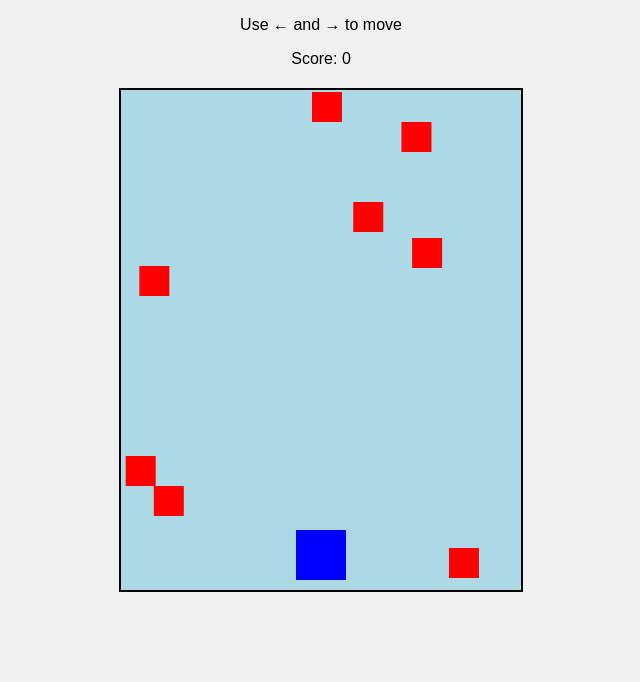
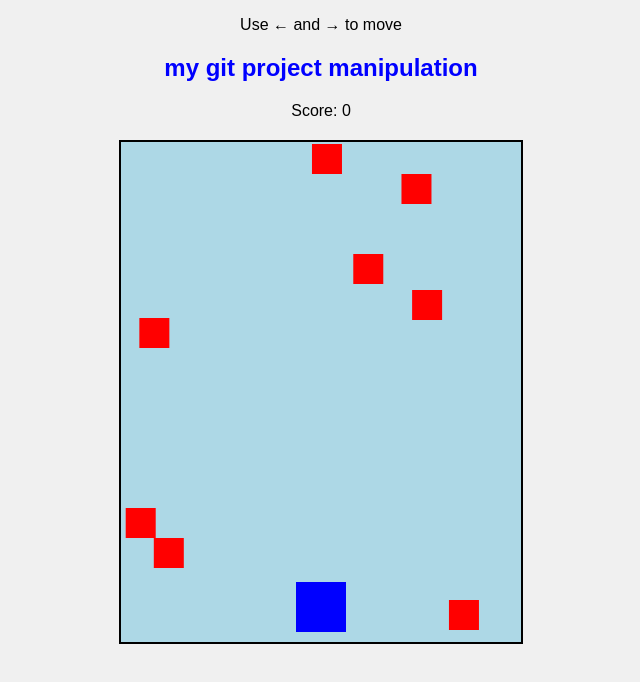
Before and after one commit to QUSTOX/code, a plain HTML site: page H.html in a window 1280 px wide. Shown: the whole page, without its empty margins (319-959 px from the left). Drawn offline with Linux system fonts and the light colour scheme.

Commit message:
i add h2 in blue color

```diff
--- a/H.html
+++ b/H.html
@@ -9,6 +9,7 @@
 <body>
 
     <p>Use ← and → to move</p>
+    <h2 style="color: blue;">my git project manipulation</h2>
     <p>Score: <span id="score">0</span></p>
     <div id="gameContainer">
         <canvas id="gameCanvas"></canvas>
```
